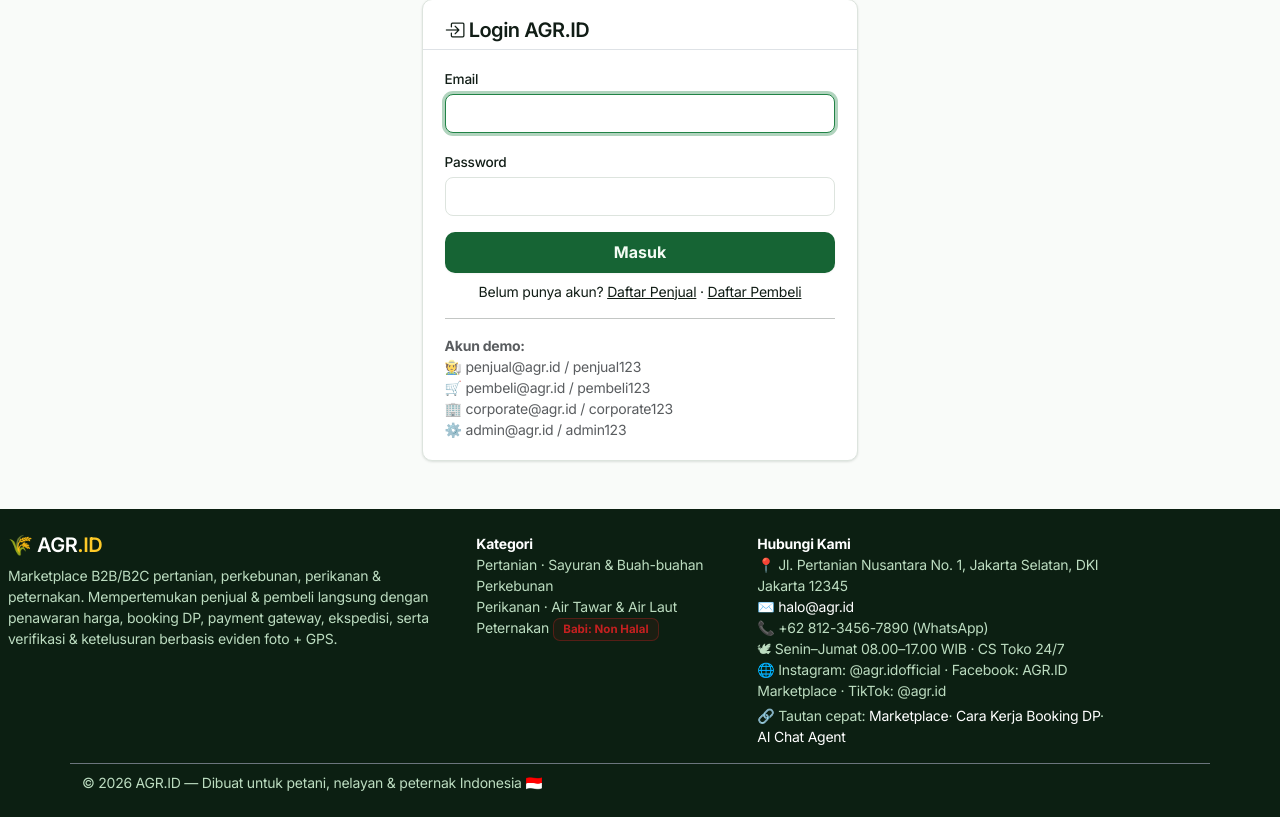
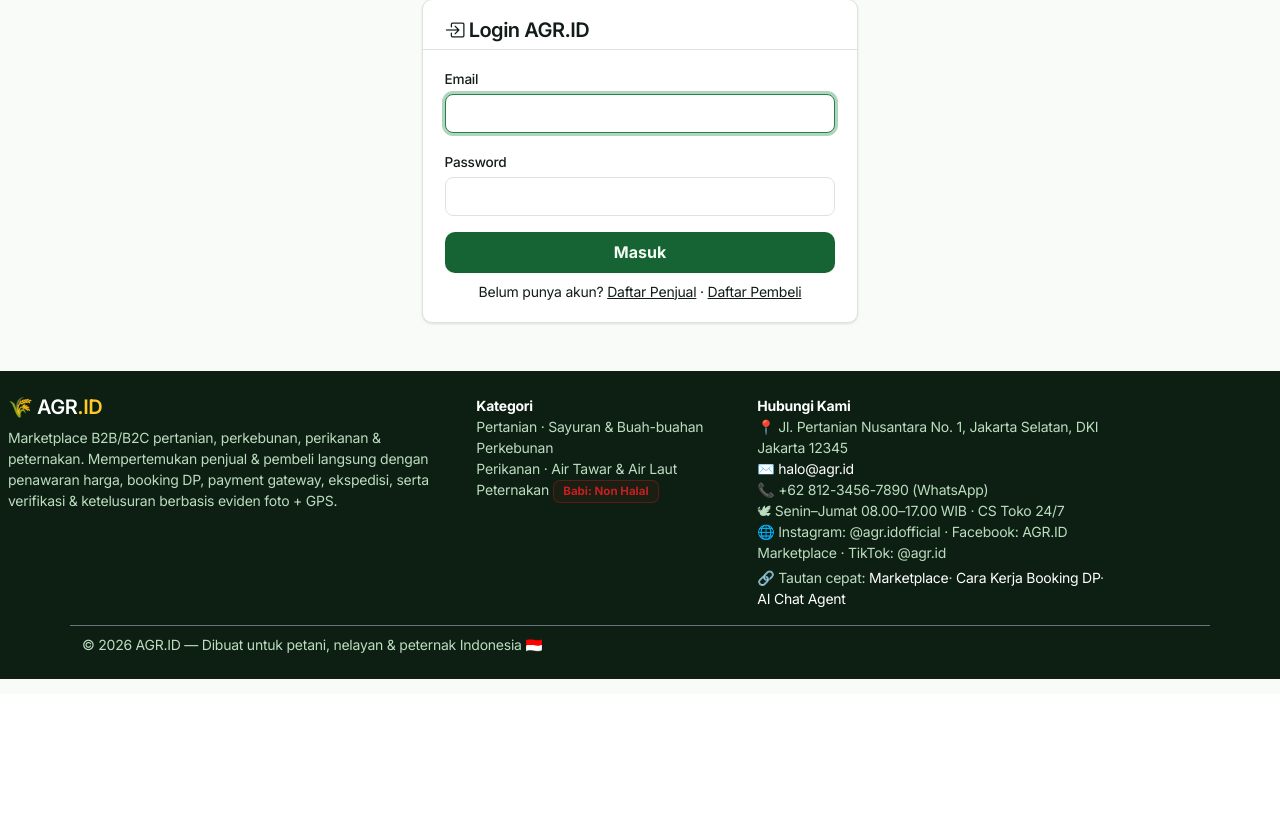
Before and after one commit to Blesiongne5758/AGR-ID, a Flask app: template agrid/templates/login.html in a window 1280 px wide. Shown: the part 106-923 px from the top of the page. After the commit the page ends 785 px from the top, so only its background shows below. Run offline with Flask 3, Linux system fonts and the light colour scheme; the template is opened without the code that fills it, so the values that code supplies are empty; some libraries are stand-ins or nearby versions.

Commit message:
style: hapus informasi akun demo di halaman login

```diff
--- a/agrid/templates/login.html
+++ b/agrid/templates/login.html
@@ -13,10 +13,6 @@
         <div class="text-center small">Belum punya akun?
           <a href="/register?role=penjual">Daftar Penjual</a> · <a href="/register?role=pembeli">Daftar Pembeli</a></div>
       </form>
-      <hr class="small">
-      <div class="small text-muted">
-        <b>Akun demo:</b><br>🧑‍🌾 penjual@agr.id / penjual123<br>🛒 pembeli@agr.id / pembeli123<br>🏢 corporate@agr.id / corporate123<br>⚙️ admin@agr.id / admin123
-      </div>
     </div>
   </div>
 </div>
--- a/htdocs/app.js
+++ b/htdocs/app.js
@@ -164,10 +164,10 @@ async function tampilDetail(id){
 
 renderers.login = () => {
   $('#app').innerHTML = `<div class="auth card-form"><h2>Masuk ke AGR.ID</h2>
-    <label>Email / Username<input id="le" class="input" type="text" autocomplete="username" placeholder="penjual@agr.id"></label>
+    <label>Email / Username<input id="le" class="input" type="text" autocomplete="username" placeholder="nama@email.com"></label>
     <label>Password<input id="lp" class="input" type="password" autocomplete="current-password" placeholder="••••••••"></label>
     <button class="btn btn-primary wide" id="lgo">Masuk</button>
-    <p class="muted center">Belum punya akun? <a href="#/daftar">Daftar di sini</a><br>Demo: penjual@agr.id / penjual123 · admin: test@gmail.com / N0m4d3n0</p></div>`;
+    <p class="muted center">Belum punya akun? <a href="#/daftar">Daftar di sini</a></p></div>`;
   // Perbaikan kompatibilitas: pastikan input password dapat diketik/diisi autofill
   // (beberapa browser tidak mengisi field yang dibuat tanpa form & label `for`).
   const lp = $('#lp'); lp.setAttribute('name', 'password'); lp.label = null;
```
